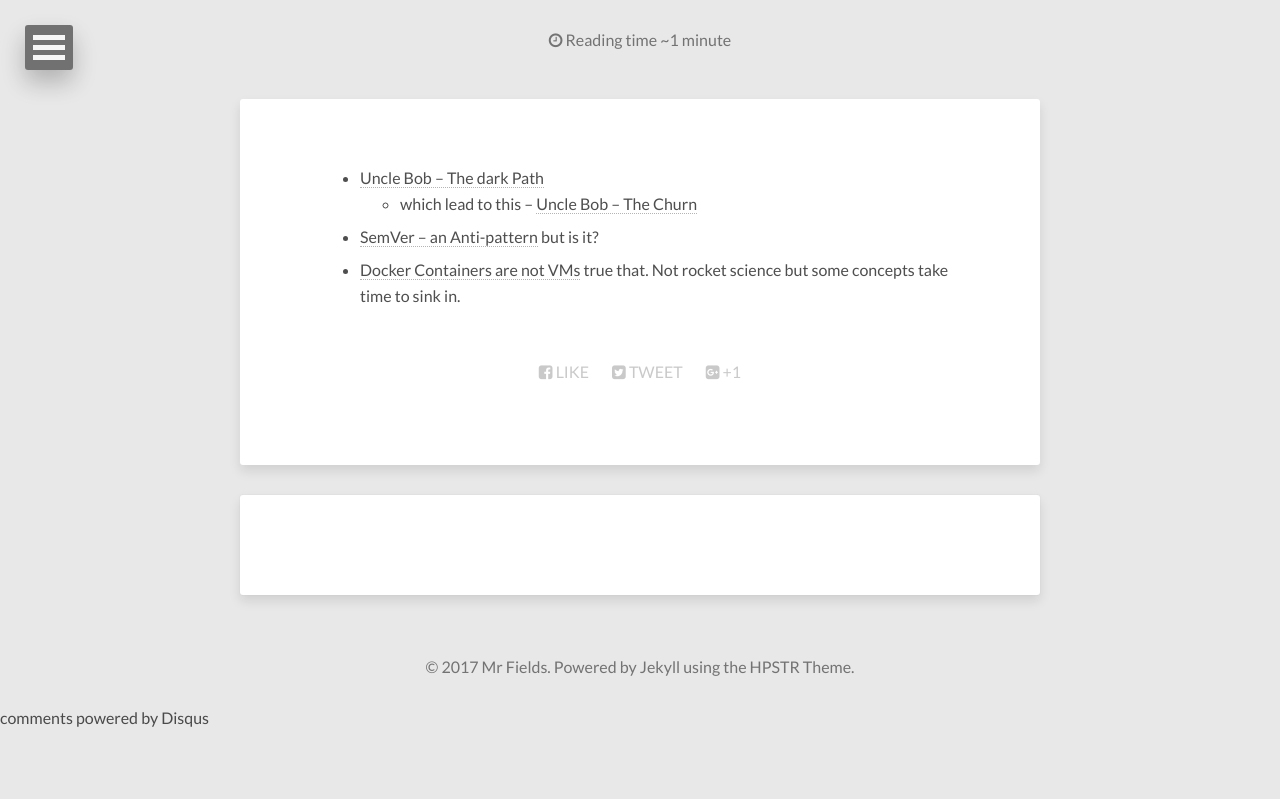
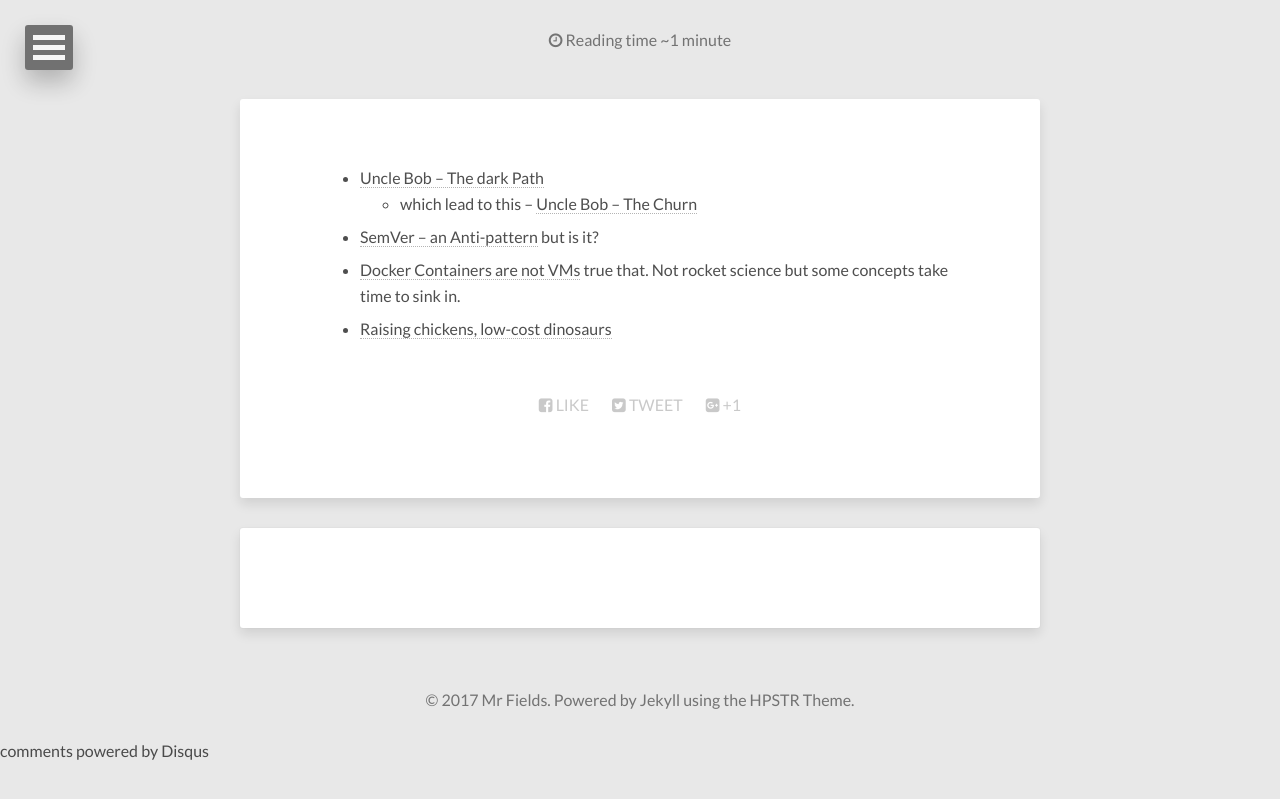
Before and after one commit to vetras/vetras.github.io, a Jekyll site: the page built from readings/current-list.md, in a window 1280 px wide. Shown: the top 799 px of the page. Built offline with Jekyll 4.4.1, drawn with Linux system fonts in a browser that asks for light colours; nearby versions of some CDN libraries; our own code applies the rules of GitHub Pages for plain Markdown files; comment, search, counter and statistics services are not loaded.

Commit message:
new link to current Readings

```diff
--- a/readings/current-list.md
+++ b/readings/current-list.md
@@ -3,3 +3,4 @@
     - which lead to this -- [Uncle Bob -- The Churn](http://blog.cleancoder.com/uncle-bob/2016/07/27/TheChurn.html)
 - [SemVer -- an Anti-pattern]( https://surfingthe.cloud/semantic-versioning-anti-pattern/) but is it?
 - [Docker Containers are not VMs](https://blog.docker.com/2016/03/containers-are-not-vms/) true that. Not rocket science but some concepts take time to sink in.
+- [Raising chickens, low-cost dinosaurs](https://medium.com/@ruicardosoesteves/raising-chickens-low-cost-dinosaurs-f12852a0ef64#.gxh32vkdx)
```
